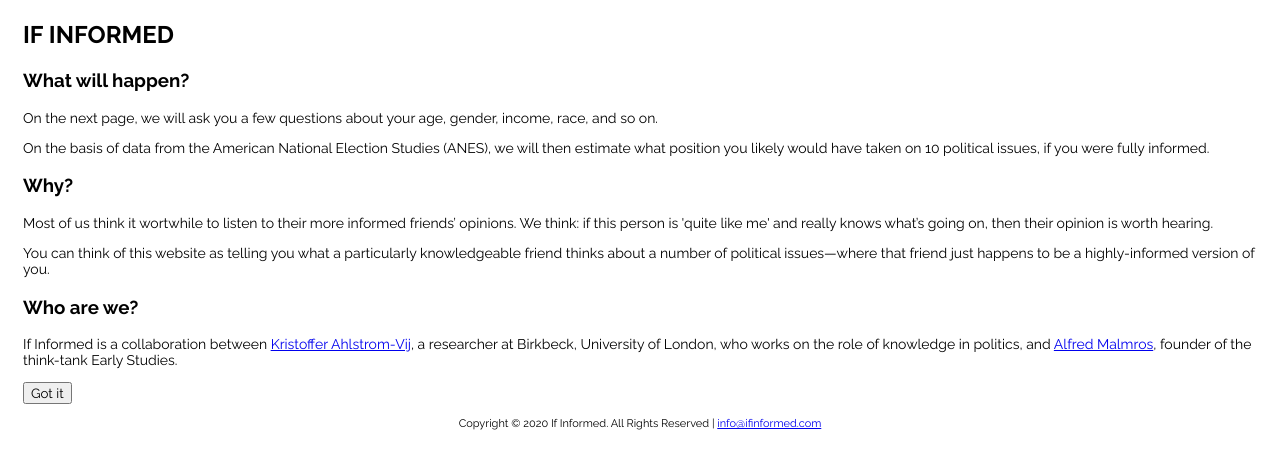
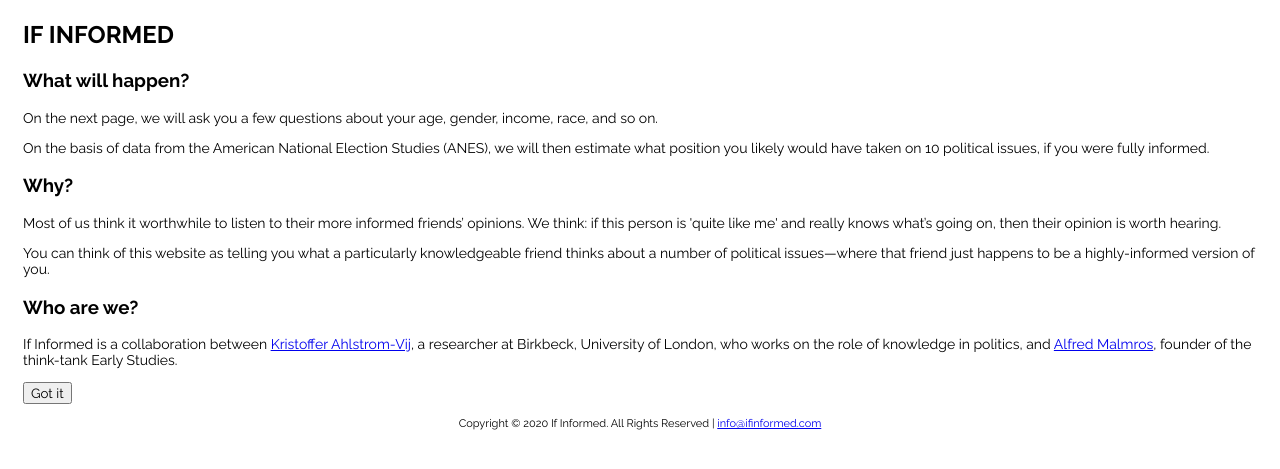
Before and after one commit to ahlstromvij/if_informed_us2020, a Django app: page /intro/ in a window 1280 px wide. Shown: the top 469 px of the page. Run offline with Django 3.2, Linux system fonts and the light colour scheme; some libraries are stand-ins or nearby versions.

Commit message:
minor copy tweaks

```diff
--- a/templates/intro.html
+++ b/templates/intro.html
@@ -9,7 +9,7 @@
 <p>On the basis of data from the American National Election Studies (ANES), we will then estimate what position you likely would have taken on 10 political issues, if you were fully informed.</p>
 
 <h3>Why?</h3>
-<p>Most of us think it wortwhile to listen to their more informed friends’ opinions. We think: if this person is 'quite like me' and really knows what’s going on, then their opinion is worth hearing.</p>
+<p>Most of us think it worthwhile to listen to their more informed friends’ opinions. We think: if this person is 'quite like me' and really knows what’s going on, then their opinion is worth hearing.</p>
 <p>You can think of this website as telling you what a particularly knowledgeable friend thinks about a number of political issues—where that friend just happens to be a highly-informed version of you.</p>
 
 <h3>Who are we?</h3>
```
